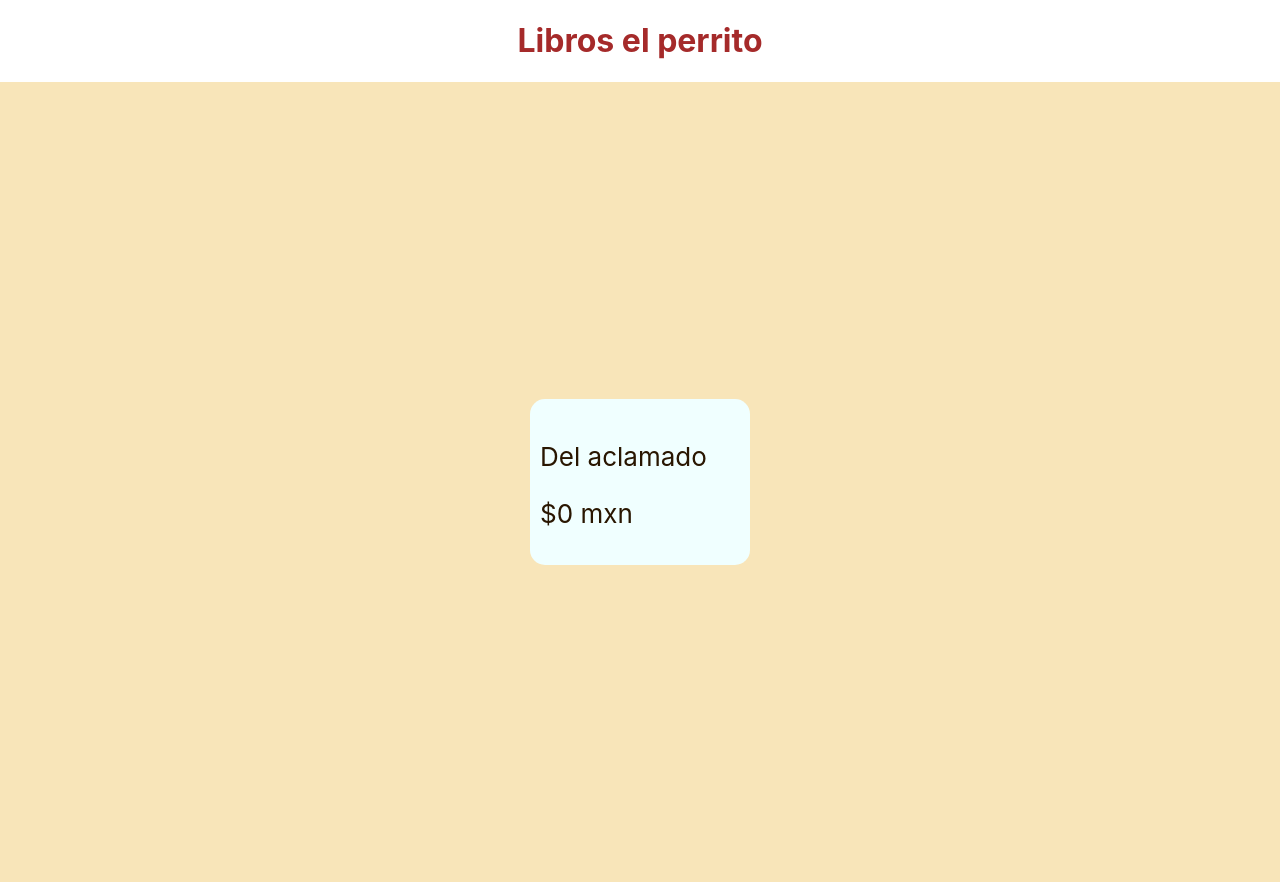
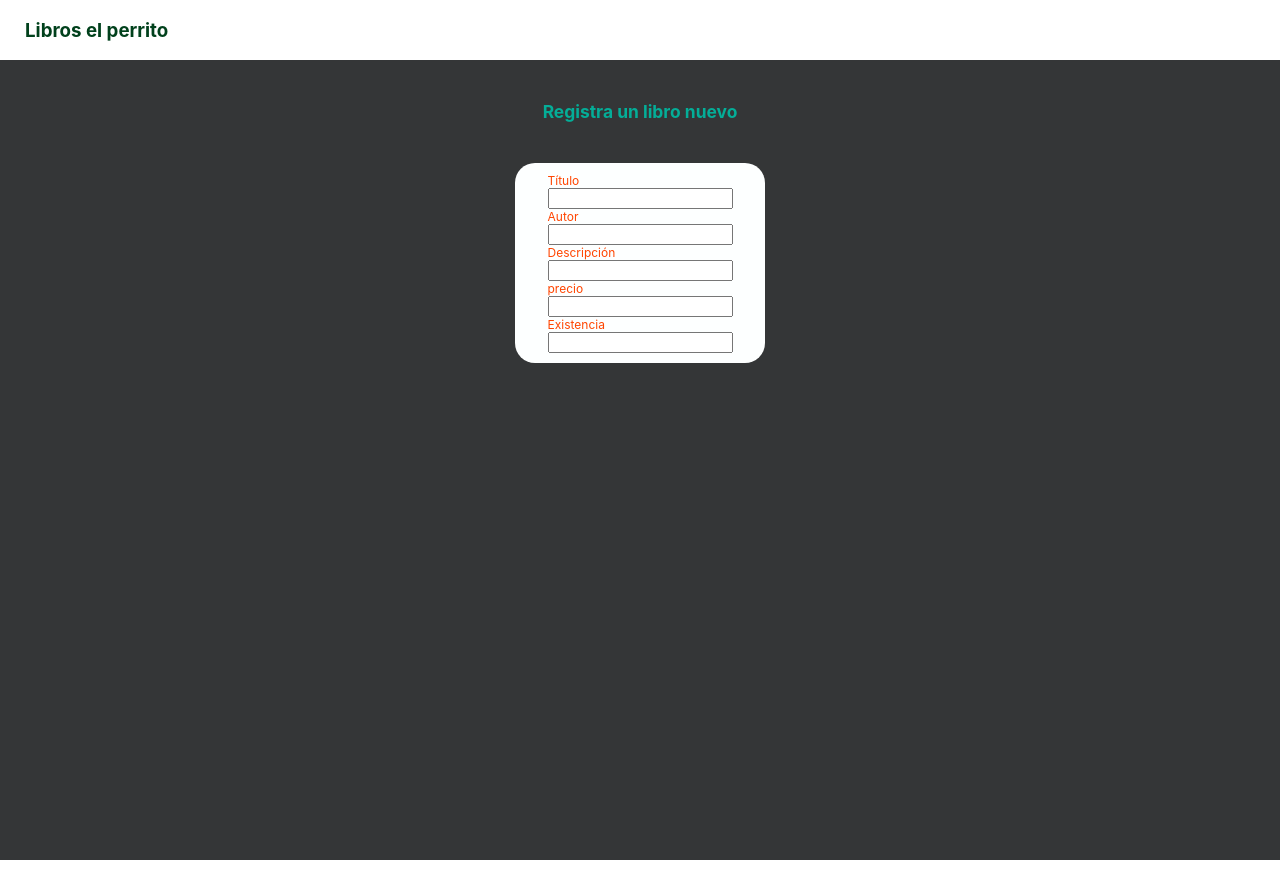
Before and after one commit to zobeck/catalogo, a React (Create React App) app: page / in a window 1280 px wide. After the commit the page ends 860 px from the top, so only its background shows below. Built offline with nearby package versions, Linux system fonts and the light colour scheme.

Commit message:
base formulario registro de libro, sin const ni estado

```diff
--- a/src/App.js
+++ b/src/App.js
@@ -1,24 +1,18 @@
 import './styles/catalogo.css';
-import Libro from './components/catalogo';
+import NewBookReg from './components/newBookReg';
 
 function App() {
 
-  const valores = {
-     nombre : "",
-     autor:"",
-     precio: 0,
-     edicion : "",
-     stock:true
-    }
+
 
 
   return (
    <>
-    <h1 className='titulo'>Libros el perrito</h1>
-    <div className="main">
+    <h3 className='titulo'>Libros el perrito</h3>
+     <div className='main'>
 
+     <NewBookReg/>
 
-   <Libro valores={valores}/>
     </div>
    </>
   );
--- /dev/null
+++ b/src/components/newBookReg.jsx
@@ -0,0 +1,28 @@
+import React from 'react'
+
+function NewBookReg() {
+  return (
+  <>
+   <h6>Registra un libro nuevo</h6>
+   <form className='formulario'>
+    <label>Título</label>
+    <input/>
+
+    <label>Autor</label>
+    <input/>
+
+    <label>Descripción</label>
+    <input/>
+
+    <label>precio</label>
+    <input/>
+
+    <label>Existencia</label>
+    <input/>
+
+   </form>
+  </>
+  )
+}
+
+export default NewBookReg
--- a/src/styles/catalogo.css
+++ b/src/styles/catalogo.css
@@ -1,24 +1,44 @@
 .main {
-    background-color: #f8e5b9;
+    background-color: #343637;
     min-height: 100vh;
     display: flex;
-    flex-direction: row;
+    flex-direction: column;
     flex-wrap: wrap;
     align-items: center;
-    justify-content: center;
     font-size: calc(10px + 2vmin);
-    color: rgb(41, 22, 1);
+    color: rgb(4, 174, 152);
   }
 
   .ficha{
     background-color: azure;
-    width: 200px;
+    width: 100px;
     border-radius: 15px;
     padding: 10px;
     margin: 5px;
   }
 
   .titulo{
-    color: brown;
-    text-align: center;
+    color: rgb(1, 65, 28);
+    text-align: left;
+    padding-left: 25px;
   }
+
+  .formulario{
+    width: 250px;
+    background-color: rgb(253, 255, 255);
+    color: midnightblue;
+    border-radius: 20px;
+    display: flex;
+    flex-direction: column;
+    flex-wrap: wrap;
+    align-content: center;
+    justify-self: center;
+    font-size: small;
+    padding-top: 10px;
+   padding-bottom: 10px;
+  }
+
+  .formulario label{
+    color: orangered;
+    font-size: 12px;
+  }
```
Also changed, not shown: src/components/loginForm.jsx (added, +17 -0 lines).
